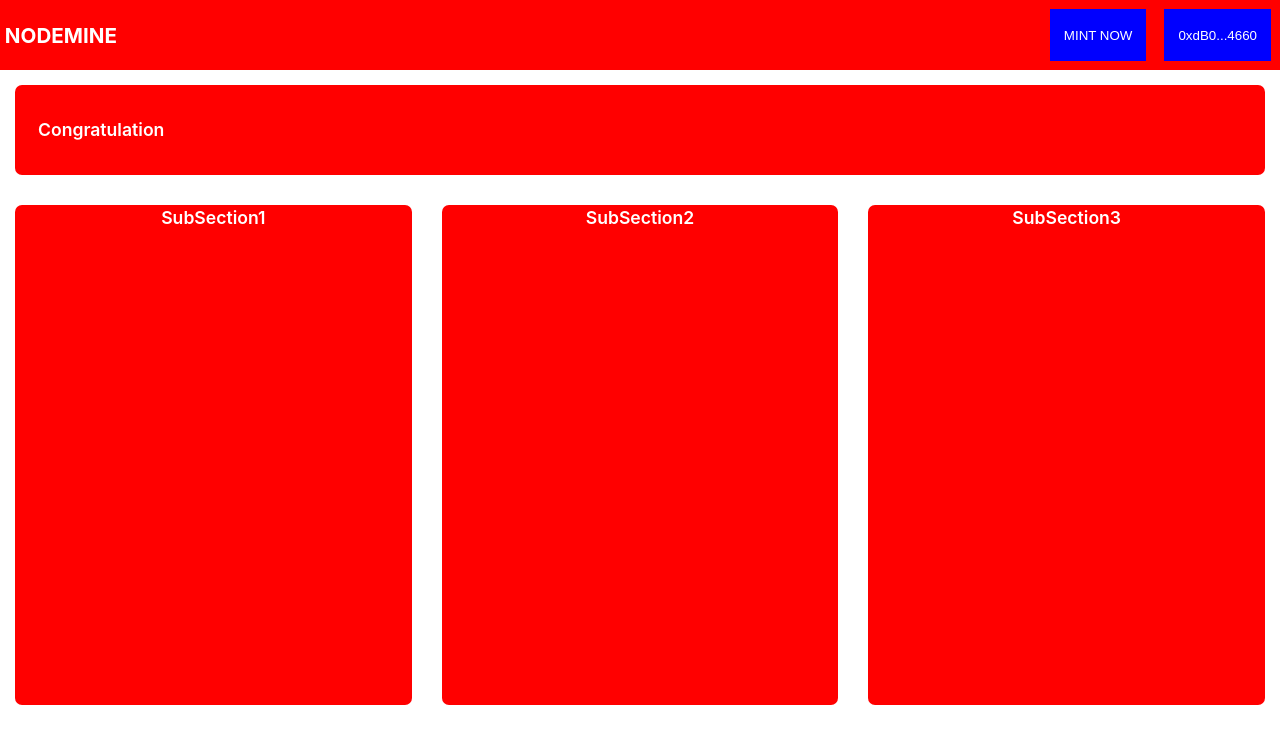
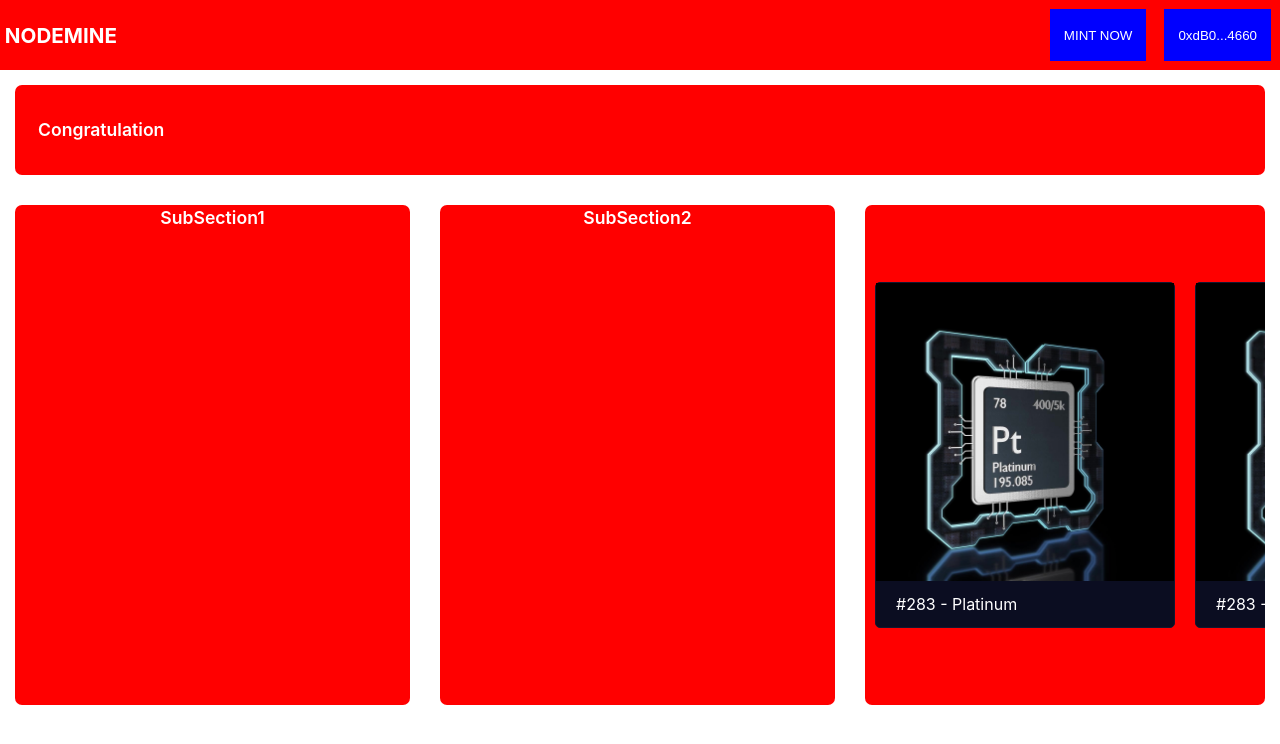
Before and after one commit to mhkhansahab/mine-app, a React (Create React App) app: page /home in a window 1280 px wide. Shown: the top 744 px of the page. Built offline with nearby package versions, Linux system fonts and the light colour scheme.

Commit message:
slide work in progrss

```diff
--- a/src/components/Tile/index.tsx
+++ b/src/components/Tile/index.tsx
@@ -4,16 +4,17 @@ import { styled } from "@mui/material/styles";
 type Props = {
   imgUrl: string;
   name: string;
-  description: string;
 };
 
 const MainDiv = styled("div")(({ theme }) => ({
   width: "300px",
-  borderRadius: "15px",
-  border: `solid 4px ${theme.palette.primary.main}`,
-  padding: "7px",
-  paddingBottom: "18px",
   margin: "10px",
+  borderRadius: '5px',
+  background: '#0B0D21',
+  border: '1px solid #111730',
+  display: 'flex',
+  flexDirection: 'column',
+  alignItems: 'flex-start',
 
   [theme.breakpoints.down("sm")]: {
     width: "90%",
@@ -24,35 +25,23 @@ const MainDiv = styled("div")(({ theme }) => ({
 
 const TileImage = styled("img")(({ theme }) => ({
   width: "100%",
-  borderRadius: "15px",
-  marginBottom: "7px",
 }));
 
-const TileName = styled("h1")(({ theme }) => ({
-  fontSize: "20px",
-  fontWeight: "bold",
-  textAlign: "left",
-  color: theme.palette.primary.main,
-  margin: "0px 10px",
+const TileName = styled("span")(({ theme }) => ({
+  fontWeight: '400',
+  fontSize: '16px',
+  lineHeight: '22px',
+  margin: "0px",
+  color: theme.palette.text.primary,
+  padding: '12px',
+  marginLeft: '8px'
 }));
 
-const TileDescription = styled("h1")(({ theme }) => ({
-  fontSize: "20px",
-  fontWeight: "100",
-  textAlign: "left",
-  color: theme.palette.primary.main,
-  margin: "0px 10px",
-  whiteSpace: "initial",
-  textOverflow: "ellipsis",
-  wordWrap: "break-word",
-}));
-
-const index: FC<Props> = ({ imgUrl, name, description }) => {
+const index: FC<Props> = ({ imgUrl, name }) => {
   return (
     <MainDiv>
       <TileImage src={imgUrl}></TileImage>
       <TileName>{name}</TileName>
-      <TileDescription>{description}</TileDescription>
     </MainDiv>
   );
 };
--- a/src/pages/Home/components/Subsection3/index.tsx
+++ b/src/pages/Home/components/Subsection3/index.tsx
@@ -1,17 +1,36 @@
 import { FC } from "react";
 import { styled } from "@mui/material/styles";
+import Tile from './../../../../components/Tile/index';
+import img from './../../../../assets/platinum.png';
 
 const Container = styled("div")(({ theme }) => ({
-  flex: "3",
-  height: "500px",
+  userSelect: 'none',
+  width: '400px',
   backgroundColor: "red",
-  alignItems: "center",
   margin: "15px",
   borderRadius: "7px",
+  display: 'flex',
+  overflowX: 'scroll'
 }));
 
+const InnerContainer = styled("div")(({ theme }) => ({
+  display: "flex",
+  alignItems: "center",
+  cursor: 'grab'
+}));
+
+
 const SubSection3: FC = () => {
-  return <Container>SubSection3</Container>;
+  return (
+    <Container>
+      <InnerContainer>
+        <Tile name="#283 - Platinum" imgUrl={img} />
+        <Tile name="#283 - Platinum" imgUrl={img} />
+        <Tile name="#283 - Platinum" imgUrl={img} />
+        <Tile name="#283 - Platinum" imgUrl={img} />
+      </InnerContainer>
+    </Container>
+  );
 };
 
 export default SubSection3;
```
Also changed, not shown: src/assets/platinum.png (added), 1 other file (tests, documents, lock files or other folders).
